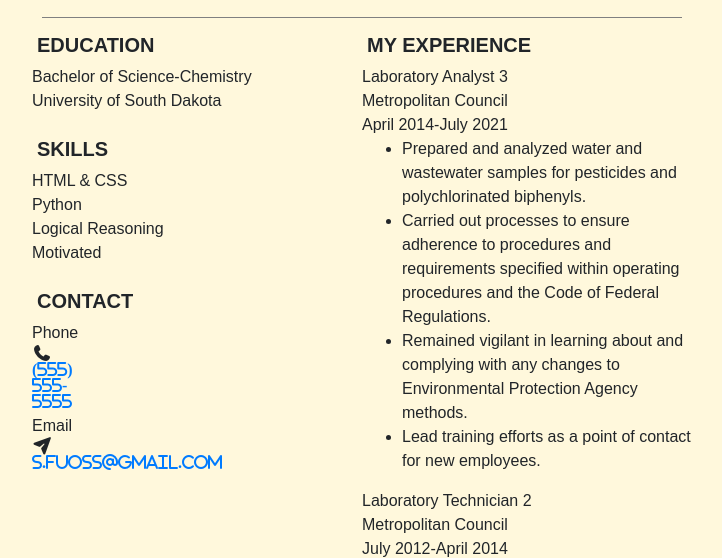
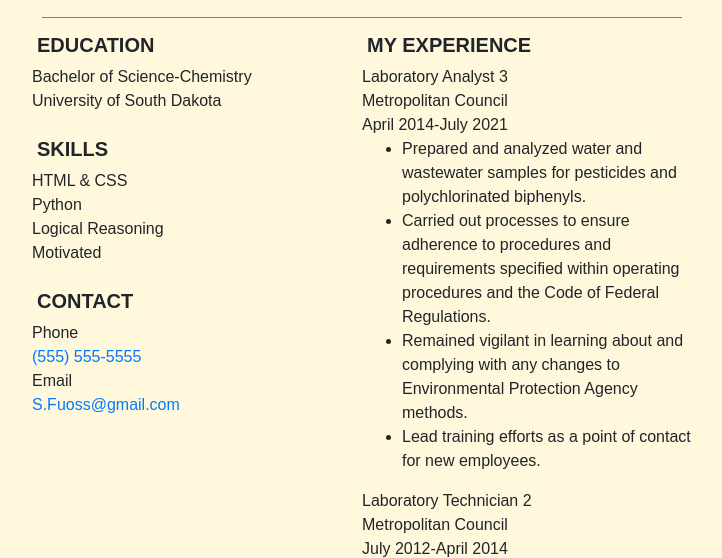
Before and after one commit to SarahTech-alt/PrimeResume, a plain HTML site: page index.html in a window 1280 px wide. Shown: the part 161-719 px from the top of the page, without its empty margins (278-1000 px from the left). Drawn offline with nearby package versions, Linux system fonts and the light colour scheme.

Commit message:
Update index.html

```diff
--- a/index.html
+++ b/index.html
@@ -49,9 +49,9 @@
 
          <h2 class="sectionTitle">Contact</h2>
          <p>Phone</p>
-         <p><i class="fas fa-phone"><a href="tel:+1-763-807-2899"> (555) 555-5555</a></i></p>
+         <p><a href="tel:+1-763-807-2899"> (555) 555-5555</a></p>
          <p>Email</p>
-         <p><i class="fas fa-paper-plane"> <a href="mailto:sfuoss@gmail.com">S.Fuoss@gmail.com</a></i></p>
+         <p><a href="mailto:sfuoss@gmail.com">S.Fuoss@gmail.com</a></p>
 
        </div>
 
```
